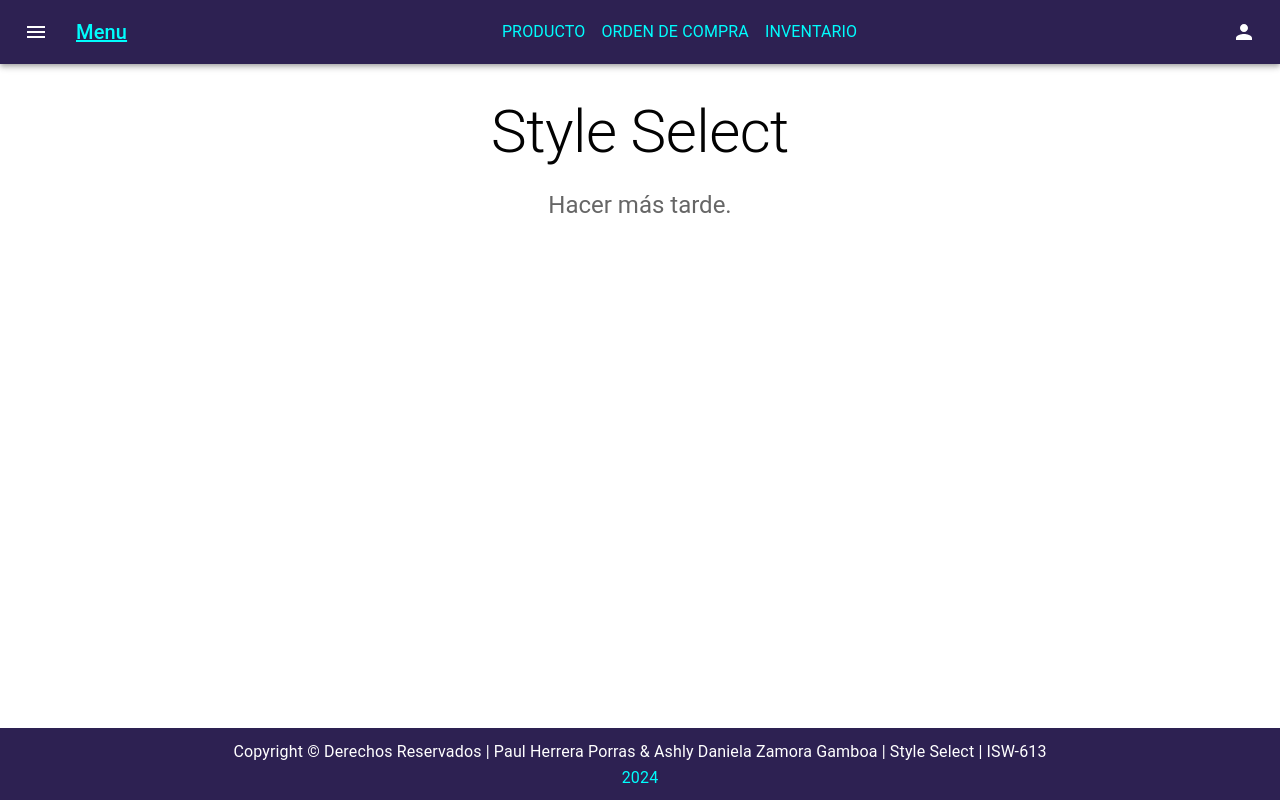
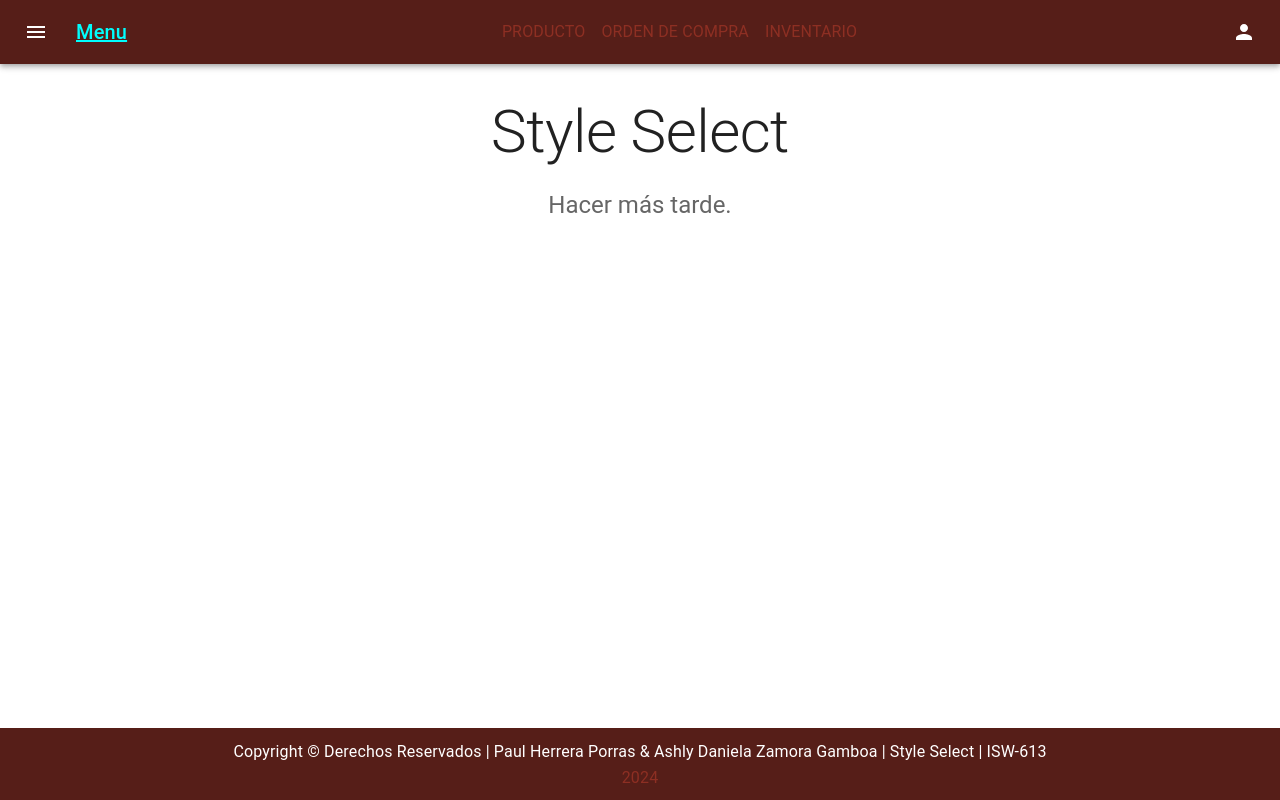
Before and after one commit to AshZamoraG/ProyectoDAW.github.io, a React (Vite) app in the folder proyectoDAW/ProyectoDAW/: page / in a window 1280 px wide. Built offline with nearby package versions, Linux system fonts and the light colour scheme; no server answers.

Commit message:
Update theme.js

```diff
--- a/proyectoDAW/ProyectoDAW/src/themes/theme.js
+++ b/proyectoDAW/ProyectoDAW/src/themes/theme.js
@@ -3,13 +3,17 @@
   palette: {
     mode: 'light',
     primary: {
-      main: '#2d2152',
+      main: '#561e18',
     },
     secondary: {
-      main: '#00fdfd',
+      main: '#8d2f23',
     },
     text: {
-      primary: '#020202',
+      main: '#020202',
+
+    },
+    text2: {
+      main: '#ffffff',
 
     },
   },
```
